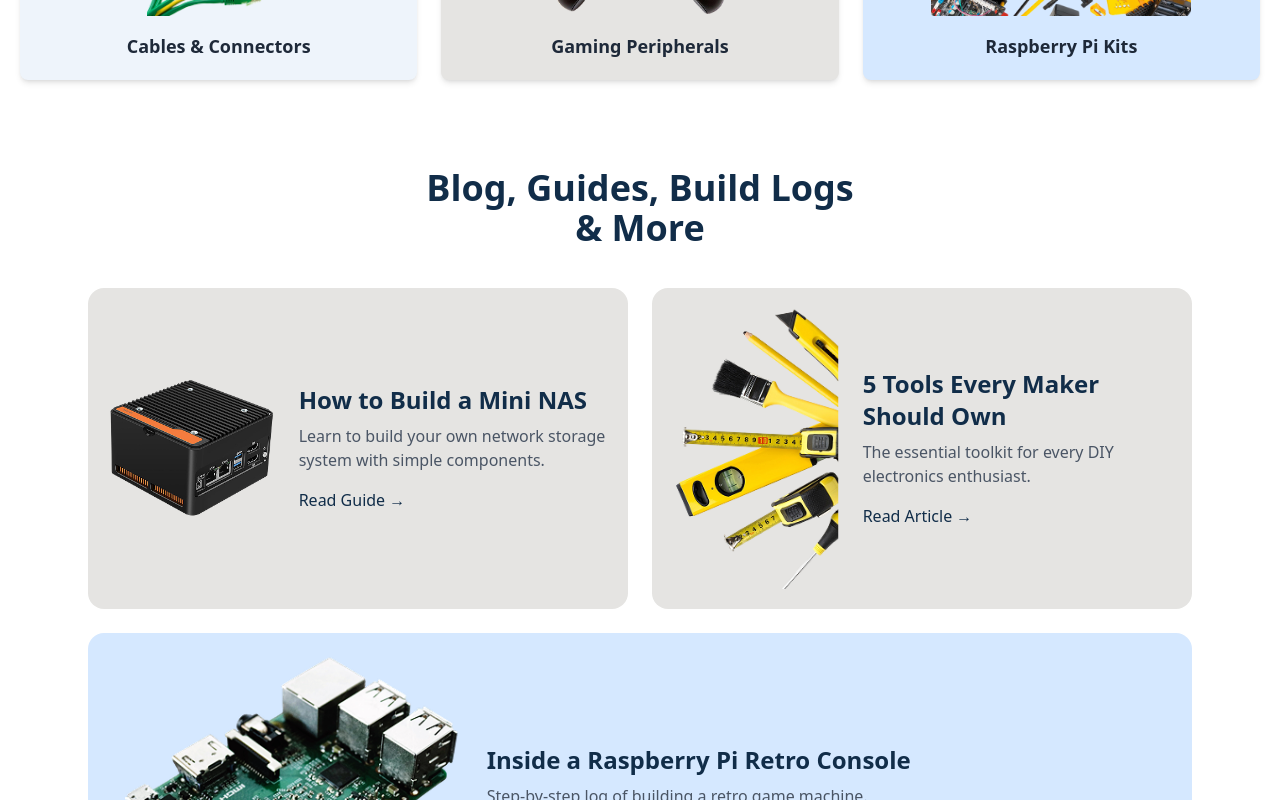
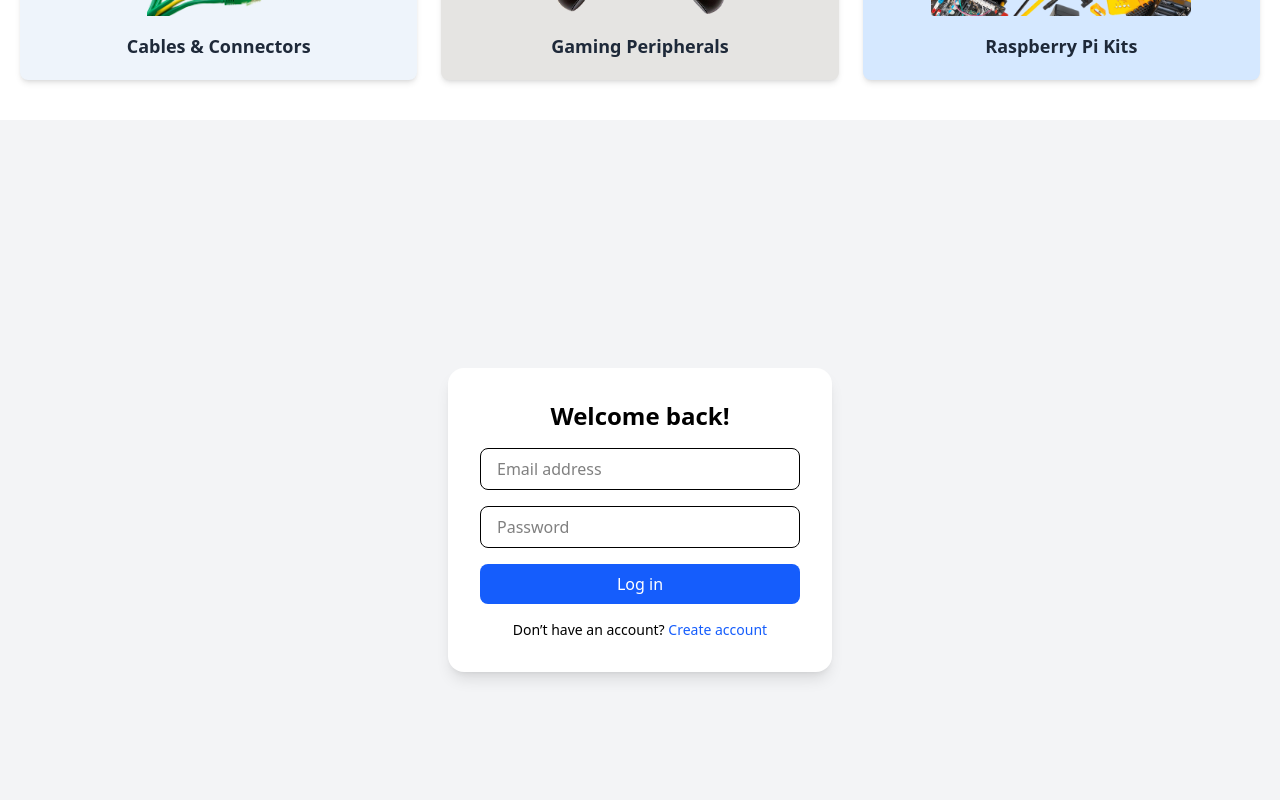
Before and after one commit to sunita0987/React-sakroob-page, a React (Vite) app: page /login in a window 1280 px wide. Shown: the part 1380-2180 px from the top of the page. Built offline with nearby package versions, Linux system fonts and the light colour scheme.

Commit message:
update login page

```diff
--- a/src/App.jsx
+++ b/src/App.jsx
@@ -17,10 +17,11 @@ import BacktoTop from "./common/Backtotop";
 import BlogSection from "./components/BlogSection";
 import Testimonial from "./components/Testimonial";
 import SakroobCircle from "./components/SakroobCircle";
-
+import Login from "./Page/LoginPage";
+import Dashboard from "./Page/DashBoard";
+import ProtectedRoute from "./Routes/ProtectedRoute";
 
 function App() {
-
   return (
     <>
       <Navbar />
@@ -31,10 +32,19 @@ function App() {
       <PopularProduct />
       <Router>
         <Routes>
+          <Route path="/login" element={<Login />} />
           <Route path="/" element={<Home />} />
           <Route path="/product/:id" element={<ProductPage />} />
           <Route path="/cart" element={<CartPage />} />
           <Route path="/checkout" element={<CheckoutPage />} />
+          <Route
+            path="/dashboard"
+            element={
+              <ProtectedRoute>
+                <Dashboard />
+              </ProtectedRoute>
+            }
+          />
         </Routes>
       </Router>
       <BlogSection />
--- /dev/null
+++ b/src/Context/AuthContext.jsx
@@ -0,0 +1,25 @@
+import { createContext, useContext, useState } from "react";
+
+const AuthContext = createContext();
+
+export const AuthProvider = ({ children }) => {
+  const [isAuthenticated, setIsAuthenticated] = useState(false);
+
+  const login = (email, password) => {
+    if (email === "test@gmail.com" && password === "123456") {
+      setIsAuthenticated(true);
+      return true;
+    }
+    return false;
+  };
+
+  const logout = () => setIsAuthenticated(false);
+
+  return (
+    <AuthContext.Provider value={{ isAuthenticated, login, logout }}>
+      {children}
+    </AuthContext.Provider>
+  );
+};
+
+export const useAuth = () => useContext(AuthContext);
--- a/src/Context/CartContext.jsx
+++ /dev/null
@@ -1,43 +0,0 @@
-import React, { createContext, useContext, useState } from "react";
-
-const CartContext = createContext();
-
-export const useCart = () => useContext(CartContext);
-
-export const CartProvider = ({ children }) => {
-  const [cart, setCart] = useState([]);
-
-  const addToCart = (product, quantity = 1) => {
-    setCart((prevCart) => {
-      const existing = prevCart.find((item) => item.id === product.id);
-      if (existing) {
-        return prevCart.map((item) =>
-          item.id === product.id
-            ? { ...item, quantity: item.quantity + quantity }
-            : item
-        );
-      }
-      return [...prevCart, { ...product, quantity }];
-    });
-  };
-
-  const updateQuantity = (id, qty) => {
-    setCart((prevCart) =>
-      prevCart.map((item) =>
-        item.id === id ? { ...item, quantity: qty } : item
-      )
-    );
-  };
-
-  const removeFromCart = (id) => {
-    setCart((prevCart) => prevCart.filter((item) => item.id !== id));
-  };
-
-  return (
-    <CartContext.Provider
-      value={{ cart, addToCart, updateQuantity, removeFromCart }}
-    >
-      {children}
-    </CartContext.Provider>
-  );
-};
--- a/src/Page/CheckOutPage.jsx
+++ b/src/Page/CheckOutPage.jsx
@@ -223,7 +223,7 @@ const CheckoutPage = () => {
         </div>
         <button
           type="submit"
-          className="w-50 py-3 bg-blue-600 text-[#ffffff] rounded-lg font-medium hover:bg-blue-700 cursor-pointer"
+          className="w-50 py-3 bg-[#112D49] text-[#ffffff] rounded-lg font-medium hover:bg-[#ffffff]  hover:text-[#112D49] cursor-pointer"
         >
           Place Order
         </button>
--- /dev/null
+++ b/src/Page/DashBoard.jsx
@@ -0,0 +1,19 @@
+import { useAuth } from "../Context/AuthContext";
+
+const Dashboard = () => {
+  const { logout } = useAuth();
+
+  return (
+    <div className="flex flex-col items-center justify-center min-h-screen bg-green-100">
+      <h1 className="text-3xl font-bold mb-6">Welcome to Dashboard 🎉</h1>
+      <button
+        onClick={logout}
+        className="bg-red-500 text-white px-6 py-2 rounded-lg hover:bg-red-600"
+      >
+        Logout
+      </button>
+    </div>
+  );
+};
+
+export default Dashboard;
--- a/src/Page/LoginPage.jsx
+++ b/src/Page/LoginPage.jsx
@@ -0,0 +1,106 @@
+// function LoginPage({ setIsAuthenticated }) {
+//   const [email, setEmail] = useState("");
+//   const [password, setPassword] = useState("");
+
+//   const handleLogin = (e) => {
+//     e.preventDefault();
+//     if (email === "test@gmail.com" && password === "123456") {
+//       setIsAuthenticated(true);
+//     } else {
+//       alert("Invalid credentials!");
+//     }
+//   };
+
+//   return (
+//     <div className="flex items-center justify-center min-h-screen bg-gray-100">
+//       <div className="bg-white p-8 rounded-2xl shadow-md w-96">
+//         <h2 className="text-2xl font-bold text-center mb-4">Welcome back!</h2>
+//         <form onSubmit={handleLogin} className="space-y-4">
+//           <input
+//             type="email"
+//             placeholder="Email address"
+//             value={email}
+//             onChange={(e) => setEmail(e.target.value)}
+//             className="w-full px-4 py-2 border rounded-lg focus:outline-none"
+//           />
+//           <input
+//             type="password"
+//             placeholder="Password"
+//             value={password}
+//             onChange={(e) => setPassword(e.target.value)}
+//             className="w-full px-4 py-2 border rounded-lg focus:outline-none"
+//           />
+//           <button
+//             type="submit"
+//             className="w-full bg-[#112D49] text-[#FFFFFF] py-2 rounded-lg"
+//           >
+//             Log in
+//           </button>
+//         </form>
+//         <p className="mt-4 text-center text-sm text-gray-300">
+//           Don't have an account?
+//           <a href="#" className="text-[#112D49]">Create account</a>
+//         </p>
+//       </div>
+//     </div>
+//   );
+// }
+// export default LoginPage;
+
+
+
+
+import { useState } from "react";
+import { useNavigate } from "react-router-dom";
+import { useAuth } from "../Context/AuthContext";
+
+const Login = () => {
+  const [email, setEmail] = useState("");
+  const [password, setPassword] = useState("");
+  const navigate = useNavigate();
+  const { login } = useAuth();
+
+  const handleSubmit = (e) => {
+    e.preventDefault();
+    if (login(email, password)) {
+      navigate("/dashboard"); //
+    } else {
+      alert("Invalid email or password!");
+    }
+  };
+
+  return (
+    <div className="flex justify-center items-center min-h-screen bg-gray-100">
+      <div className="bg-white p-8 rounded-2xl shadow-lg w-96">
+        <h2 className="text-2xl font-bold mb-4 text-center">Welcome back!</h2>
+        <form onSubmit={handleSubmit} className="space-y-4">
+          <input
+            type="email"
+            placeholder="Email address"
+            value={email}
+            onChange={(e) => setEmail(e.target.value)}
+            className="w-full px-4 py-2 border rounded-lg focus:outline-none focus:ring focus:ring-blue-400"
+          />
+          <input
+            type="password"
+            placeholder="Password"
+            value={password}
+            onChange={(e) => setPassword(e.target.value)}
+            className="w-full px-4 py-2 border rounded-lg focus:outline-none focus:ring focus:ring-blue-400"
+          />
+          <button
+            type="submit"
+            className="w-full bg-blue-600 text-white py-2 rounded-lg hover:bg-blue-700"
+          >
+            Log in
+          </button>
+        </form>
+        <p className="text-sm text-center mt-4">
+          Don’t have an account? <span className="text-blue-600 cursor-pointer">Create account</span>
+        </p>
+      </div>
+    </div>
+  );
+};
+
+export default Login;
--- /dev/null
+++ b/src/Routes/ProtectedRoute.jsx
@@ -0,0 +1,9 @@
+import { Navigate } from "react-router-dom";
+import { useAuth } from "../Context/AuthContext";
+
+const ProtectedRoute = ({ children }) => {
+  const { isAuthenticated } = useAuth();
+  return isAuthenticated ? children : <Navigate to="/login" />;
+};
+
+export default ProtectedRoute;
--- a/src/components/CartItem.jsx
+++ b/src/components/CartItem.jsx
@@ -1,5 +1,5 @@
 import React from "react";
-import { useCart } from "../Context/CartContext";
+import { useCart } from "../Context/AuthContext";
 
 const CartItem = ({ product }) => {
   const { updateQuantity, removeFromCart } = useCart();
--- a/src/main.jsx
+++ b/src/main.jsx
@@ -3,9 +3,12 @@ import { createRoot } from "react-dom/client";
 import "./index.css";
 import App from "./App.jsx";
 import React from "react";
+import { AuthProvider } from "./Context/AuthContext.jsx";
 
 createRoot(document.getElementById("root")).render(
-  <StrictMode>
-    <App />
-  </StrictMode>
+  <AuthProvider>
+    <StrictMode>
+      <App />
+    </StrictMode>
+  </AuthProvider>
 );
```
